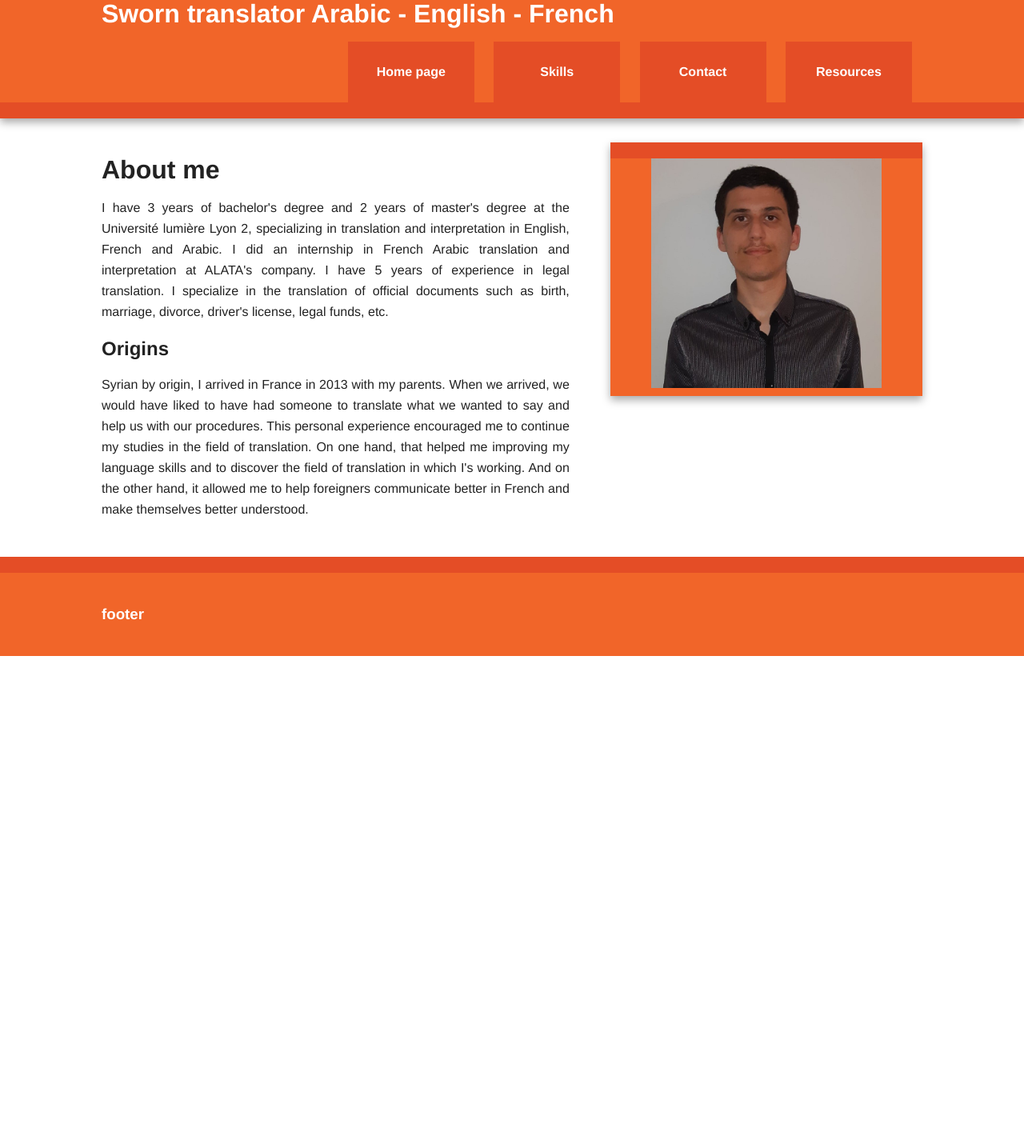
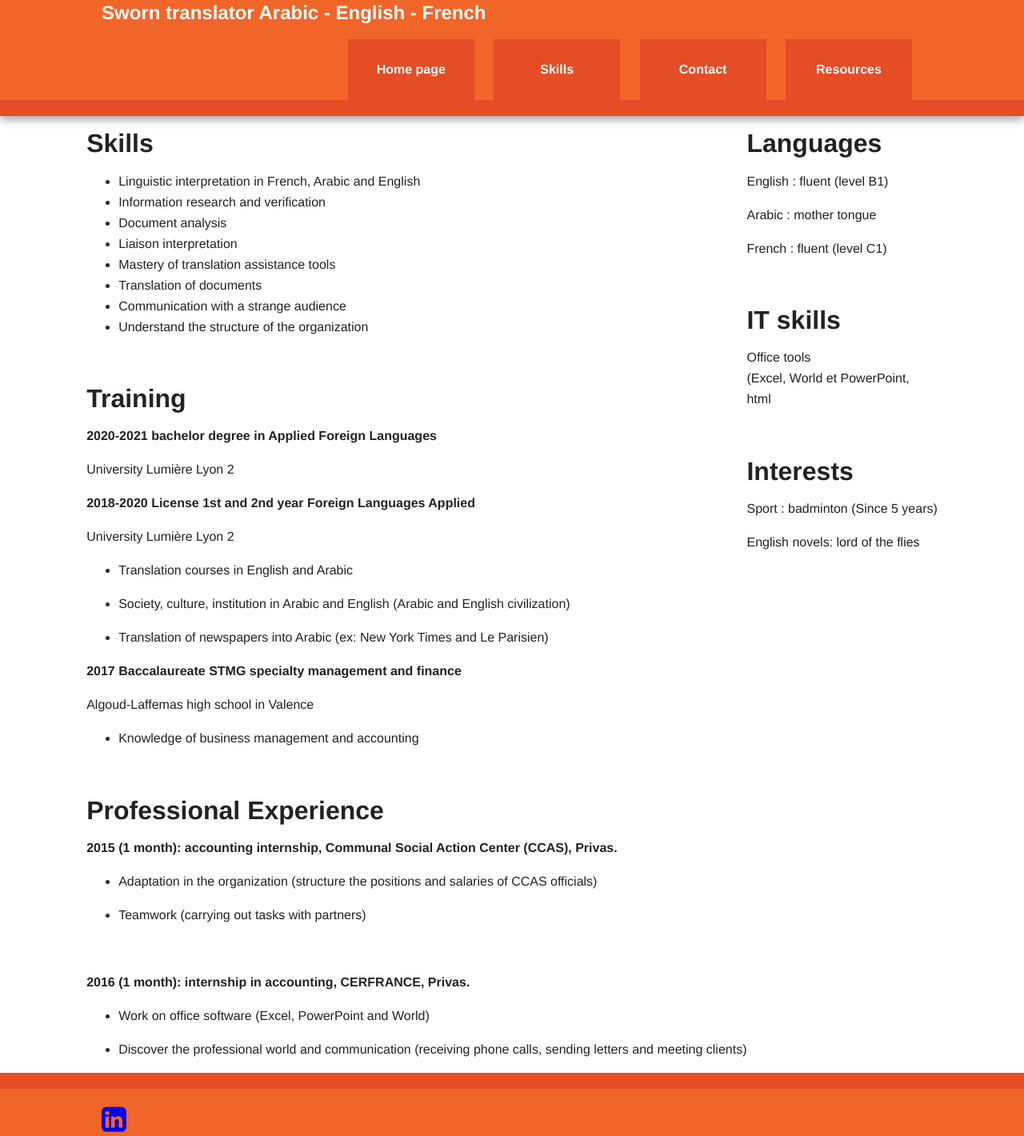
Before and after one commit to resumefrancisJames/newresume, a plain HTML site: page initializr/skills.html in a window 1280 px wide. Shown: the part 112-1532 px from the top of the page at 80% size. Before the commit the page ends 932 px from the top, so only its background shows below. Drawn offline with nearby package versions, Linux system fonts and the light colour scheme.

Commit message:
Add files via upload

```diff
--- a/initializr/contact.html
+++ b/initializr/contact.html
@@ -1,8 +1,12 @@
 <!doctype html>
-<!--[if lt IE 7]>      <html class="no-js lt-ie9 lt-ie8 lt-ie7" lang=""> <![endif]-->
-<!--[if IE 7]>         <html class="no-js lt-ie9 lt-ie8" lang=""> <![endif]-->
-<!--[if IE 8]>         <html class="no-js lt-ie9" lang=""> <![endif]-->
-<!--[if gt IE 8]><!--> <html class="no-js" lang=""> <!--<![endif]-->
+<!--[if lt IE 7]>
+<html class="no-js lt-ie9 lt-ie8 lt-ie7" lang=""> <![endif]-->
+<!--[if IE 7]>
+<html class="no-js lt-ie9 lt-ie8" lang=""> <![endif]-->
+<!--[if IE 8]>
+<html class="no-js lt-ie9" lang=""> <![endif]-->
+<!--[if gt IE 8]><!-->
+<html class="no-js" lang=""> <!--<![endif]-->
 <head>
     <meta charset="utf-8">
     <meta http-equiv="X-UA-Compatible" content="IE=edge,chrome=1">
@@ -10,22 +14,22 @@
     <meta name="description" content="">
     <meta name="viewport" content="width=device-width, initial-scale=1">
     <link rel="apple-touch-icon" href="apple-touch-icon.png">
-
     <link rel="stylesheet" href="css/normalize.min.css">
     <link rel="stylesheet" href="css/main.css">
-
+    <link href="http://maxcdn.bootstrapcdn.com/font-awesome/4.1.0/css/font-awesome.min.css" rel="stylesheet">
     <script src="js/vendor/modernizr-2.8.3-respond-1.4.2.min.js"></script>
 </head>
 <body>
 <!--[if lt IE 8]>
-<p class="browserupgrade">You are using an <strong>outdated</strong> browser. Please <a href="http://browsehappy.com/">upgrade your browser</a> to improve your experience.</p>
+<p class="browserupgrade">You are using an <strong>outdated</strong> browser. Please <a href="http://browsehappy.com/">upgrade
+    your browser</a> to improve your experience.</p>
 <![endif]-->
 
 <div class="header-container">
     <header class="wrapper clearfix">
         <h1 class="title">FRANCIS James</h1>
         <br>
-        <h1 class="title">Sworn translator Arabic - English - French</h1>
+        <h2 class="title">Sworn translator Arabic - English - French</h2>
         <nav>
             <ul>
                 <li><a href="./home.html">Home page</a></li>
@@ -44,19 +48,24 @@
             <header>
                 <h1>About me</h1>
                 <p>
-                    I have 3 years of bachelor's degree and 2 years of master's degree at the Université lumière Lyon 2, specializing in translation and interpretation in English, French and Arabic.
-                    I did an internship in French Arabic translation and interpretation at ALATA's company.
-                    I have 5 years of experience in legal translation. I specialize in the translation of official documents such as birth, marriage, divorce, driver's license, legal funds, etc.
+                    I have 3 years of bachelor's degree and 2 years of master's degree at the Université lumière Lyon 2,
+                    specializing in translation and interpretation in English, French and Arabic.<br>
+                    I did an internship in French Arabic translation and interpretation at ALATA's company.<br>
+                    I have 5 years of experience in legal translation. I specialize in the translation of official
+                    documents such as birth, marriage, divorce, driver's license, legal funds, etc.
                 </p>
             </header>
             <section>
                 <h2>Origins</h2>
                 <p>
                     Syrian by origin, I arrived in France in 2013 with my parents.
-                    When we arrived, we would have liked to have had someone to translate what we wanted to say and help us with our procedures.
-                    This personal experience encouraged me to continue my studies in the field of translation.
-                    On one hand, that helped me improving my language skills and to discover the field of translation in which I's working.
-                    And on the other hand, it allowed me to help foreigners communicate better in French and make themselves better understood.
+                    When we arrived, we would have liked to have had someone to translate what we wanted to say and help
+                    us with our procedures.<br>
+                    This personal experience encouraged me to continue my studies in the field of translation.<br>
+                    On one hand, that helped me improving my language skills and to discover the field of translation in
+                    which I'm working.<br>
+                    And on the other hand, it allowed me to help foreigners communicate better in French and make
+                    themselves better understood.
                 </p>
             </section>
             <!--<section>
@@ -69,16 +78,15 @@
             </footer> -->
         </article>
 
-        <aside>
-            <img class="image" src="James.jpeg" alt="Francis James">
-        </aside>
 
     </div> <!-- #main -->
 </div> <!-- #main-container -->
 
 <div class="footer-container">
     <footer class="wrapper">
-        <h3>footer</h3>
+        <a href="https://www.linkedin.com/in/james-francis-76a1ba1b1/" target="_blank">
+            <i style="font-size:36px" class="fa">&#xf08c;</i>
+        </a>
     </footer>
 </div>
 
@@ -91,12 +99,20 @@
 
 <!-- Google Analytics: change UA-XXXXX-X to be your site's ID. -->
 <script>
-    (function(b,o,i,l,e,r){b.GoogleAnalyticsObject=l;b[l]||(b[l]=
-        function(){(b[l].q=b[l].q||[]).push(arguments)});b[l].l=+new Date;
-        e=o.createElement(i);r=o.getElementsByTagName(i)[0];
-        e.src='//www.google-analytics.com/analytics.js';
-        r.parentNode.insertBefore(e,r)}(window,document,'script','ga'));
-    ga('create','UA-XXXXX-X','auto');ga('send','pageview');
+    (function (b, o, i, l, e, r) {
+        b.GoogleAnalyticsObject = l;
+        b[l] || (b[l] =
+            function () {
+                (b[l].q = b[l].q || []).push(arguments)
+            });
+        b[l].l = +new Date;
+        e = o.createElement(i);
+        r = o.getElementsByTagName(i)[0];
+        e.src = '//www.google-analytics.com/analytics.js';
+        r.parentNode.insertBefore(e, r)
+    }(window, document, 'script', 'ga'));
+    ga('create', 'UA-XXXXX-X', 'auto');
+    ga('send', 'pageview');
 </script>
 </body>
 </html>
--- a/initializr/css/main.css
+++ b/initializr/css/main.css
@@ -92,6 +92,14 @@ body {
 .title {
     color: white;
 }
+
+.main-container {
+    display: flex;
+    flex-direction: row;
+    justify-content: center;
+    align-items: stretch;
+}
+
 
 /* ==============
     MOBILE: Menu
--- a/initializr/skills.html
+++ b/initializr/skills.html
@@ -1,8 +1,12 @@
 <!doctype html>
-<!--[if lt IE 7]>      <html class="no-js lt-ie9 lt-ie8 lt-ie7" lang=""> <![endif]-->
-<!--[if IE 7]>         <html class="no-js lt-ie9 lt-ie8" lang=""> <![endif]-->
-<!--[if IE 8]>         <html class="no-js lt-ie9" lang=""> <![endif]-->
-<!--[if gt IE 8]><!--> <html class="no-js" lang=""> <!--<![endif]-->
+<!--[if lt IE 7]>
+<html class="no-js lt-ie9 lt-ie8 lt-ie7" lang=""> <![endif]-->
+<!--[if IE 7]>
+<html class="no-js lt-ie9 lt-ie8" lang=""> <![endif]-->
+<!--[if IE 8]>
+<html class="no-js lt-ie9" lang=""> <![endif]-->
+<!--[if gt IE 8]><!-->
+<html class="no-js" lang=""> <!--<![endif]-->
 <head>
     <meta charset="utf-8">
     <meta http-equiv="X-UA-Compatible" content="IE=edge,chrome=1">
@@ -10,22 +14,22 @@
     <meta name="description" content="">
     <meta name="viewport" content="width=device-width, initial-scale=1">
     <link rel="apple-touch-icon" href="apple-touch-icon.png">
-
     <link rel="stylesheet" href="css/normalize.min.css">
     <link rel="stylesheet" href="css/main.css">
-
+    <link href="http://maxcdn.bootstrapcdn.com/font-awesome/4.1.0/css/font-awesome.min.css" rel="stylesheet">
     <script src="js/vendor/modernizr-2.8.3-respond-1.4.2.min.js"></script>
 </head>
 <body>
 <!--[if lt IE 8]>
-<p class="browserupgrade">You are using an <strong>outdated</strong> browser. Please <a href="http://browsehappy.com/">upgrade your browser</a> to improve your experience.</p>
+<p class="browserupgrade">You are using an <strong>outdated</strong> browser. Please <a href="http://browsehappy.com/">upgrade
+    your browser</a> to improve your experience.</p>
 <![endif]-->
 
 <div class="header-container">
     <header class="wrapper clearfix">
         <h1 class="title">FRANCIS James</h1>
         <br>
-        <h1 class="title">Sworn translator Arabic - English - French</h1>
+        <h2 class="title">Sworn translator Arabic - English - French</h2>
         <nav>
             <ul>
                 <li><a href="./home.html">Home page</a></li>
@@ -38,26 +42,59 @@
 </div>
 
 <div class="main-container">
-    <div class="main wrapper clearfix">
+    <article class="left">
 
-        <article>
         <header>
-                <h1>About me</h1>
-                <p>
-                    I have 3 years of bachelor's degree and 2 years of master's degree at the Université lumière Lyon 2, specializing in translation and interpretation in English, French and Arabic.
-                    I did an internship in French Arabic translation and interpretation at ALATA's company.
-                    I have 5 years of experience in legal translation. I specialize in the translation of official documents such as birth, marriage, divorce, driver's license, legal funds, etc.
-                </p>
+            <h1>Skills</h1>
+            <ul>
+                <li>Linguistic interpretation in French, Arabic and English</li>
+                <li>Information research and verification</li>
+                <li>Document analysis</li>
+                <li>Liaison interpretation</li>
+                <li>Mastery of translation assistance tools</li>
+                <li>Translation of documents</li>
+                <li>Communication with a strange audience</li>
+                <li>Understand the structure of the organization</li>
+            </ul>
         </header>
+        <br>
+        <header>
+            <h1>Training</h1>
+            <p><strong>2020-2021 bachelor degree in Applied Foreign Languages</strong></p>
+            <p>University Lumière Lyon 2</p>
+
+
+            <p><strong>2018-2020 License 1st and 2nd year Foreign Languages Applied</strong></p>
+            <p>University Lumière Lyon 2</p>
+            <ul>
+                <li><p>Translation courses in English and Arabic</p></li>
+                <li><p>Society, culture, institution in Arabic and English (Arabic and English civilization)</p></li>
+                <li><p>Translation of newspapers into Arabic (ex: New York Times and Le Parisien)</p></li>
+            </ul>
+
+
+            <p><strong>2017 Baccalaureate STMG specialty management and finance</strong></p>
+            <p>Algoud-Laffemas high school in Valence</p>
+            <ul>
+                <li><p>Knowledge of business management and accounting</p></li>
+            </ul>
+        </header>
+
+        <br>
         <section>
-                <h2>Origins</h2>
-                <p>
-                    Syrian by origin, I arrived in France in 2013 with my parents.
-                    When we arrived, we would have liked to have had someone to translate what we wanted to say and help us with our procedures.
-                    This personal experience encouraged me to continue my studies in the field of translation.
-                    On one hand, that helped me improving my language skills and to discover the field of translation in which I's working.
-                    And on the other hand, it allowed me to help foreigners communicate better in French and make themselves better understood.
-                </p>
+            <h1>Professional Experience</h1>
+            <p><strong>2015 (1 month): accounting internship, Communal Social Action Center (CCAS), Privas.</strong></p>
+            <ul>
+                <li><p>Adaptation in the organization (structure the positions and salaries of CCAS officials)</p></li>
+                <li><p>Teamwork (carrying out tasks with partners)</p></li>
+            </ul>
+            <br>
+            <p><strong>2016 (1 month): internship in accounting, CERFRANCE, Privas.</strong></p>
+            <ul>
+                <li><p>Work on office software (Excel, PowerPoint and World)</p></li>
+                <li><p>Discover the professional world and communication (receiving phone calls, sending letters and
+                    meeting clients)</p></li>
+            </ul>
         </section>
         <!--<section>
             <h2>article section h2</h2>
@@ -69,16 +106,40 @@
         </footer> -->
     </article>
 
-        <aside>
-            <img class="image" src="James.jpeg" alt="Francis James">
-        </aside>
+    <article class="right">
+        <header>
+            <h1>Languages</h1>
+            <p>English : fluent (level B1)</p>
+            <p>Arabic : mother tongue</p>
+            <p> French : fluent (level C1)</p>
+        </header>
+        <br>
 
-    </div> <!-- #main -->
+        <section>
+            <h1>IT skills</h1>
+            <p>
+                Office tools <br>
+                (Excel, World et PowerPoint,<br>
+                html
+            </p>
+        </section>
+        <br>
+
+        <section>
+            <h1>Interests</h1>
+            <p>Sport : badminton (Since 5 years)</p>
+            <p>English novels: lord of the flies</p>
+        </section>
+    </article>
+
+
 </div> <!-- #main-container -->
 
 <div class="footer-container">
     <footer class="wrapper">
-        <h3>footer</h3>
+        <a href="https://www.linkedin.com/in/james-francis-76a1ba1b1/" target="_blank">
+            <i style="font-size:36px" class="fa">&#xf08c;</i>
+        </a>
     </footer>
 </div>
 
@@ -91,12 +152,20 @@
 
 <!-- Google Analytics: change UA-XXXXX-X to be your site's ID. -->
 <script>
-    (function(b,o,i,l,e,r){b.GoogleAnalyticsObject=l;b[l]||(b[l]=
-        function(){(b[l].q=b[l].q||[]).push(arguments)});b[l].l=+new Date;
-        e=o.createElement(i);r=o.getElementsByTagName(i)[0];
-        e.src='//www.google-analytics.com/analytics.js';
-        r.parentNode.insertBefore(e,r)}(window,document,'script','ga'));
-    ga('create','UA-XXXXX-X','auto');ga('send','pageview');
+    (function (b, o, i, l, e, r) {
+        b.GoogleAnalyticsObject = l;
+        b[l] || (b[l] =
+            function () {
+                (b[l].q = b[l].q || []).push(arguments)
+            });
+        b[l].l = +new Date;
+        e = o.createElement(i);
+        r = o.getElementsByTagName(i)[0];
+        e.src = '//www.google-analytics.com/analytics.js';
+        r.parentNode.insertBefore(e, r)
+    }(window, document, 'script', 'ga'));
+    ga('create', 'UA-XXXXX-X', 'auto');
+    ga('send', 'pageview');
 </script>
 </body>
 </html>
```
Also changed, not shown: initializr/resources.html (+41 -25 lines). Lines whose indentation alone changed are shown as unchanged.
